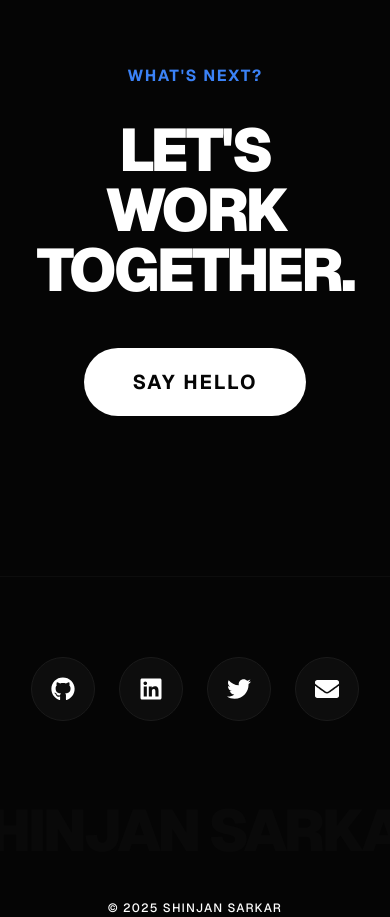
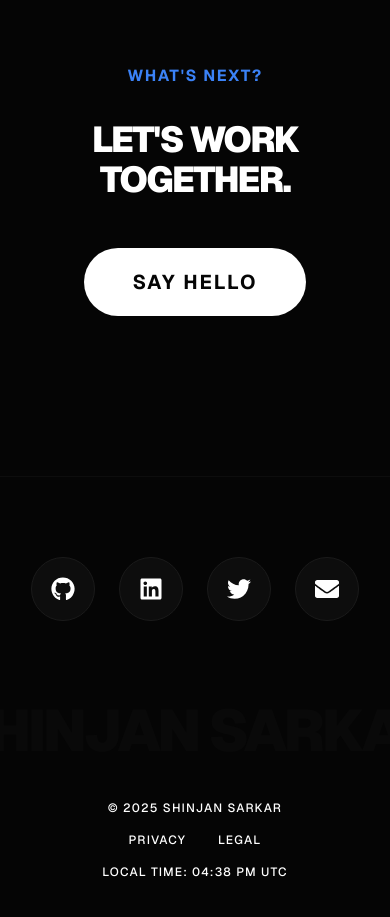
Before and after one commit to shinjansarkar/Shinjan-s-Protfolio, a Next.js app: page / in a window 390 px wide. Shown: the part 7280-8197 px from the top of the page. Built offline with nearby package versions, Linux system fonts and the light colour scheme.

Commit message:
Polish: Adjust Contact typography for mobile

```diff
--- a/components/Contact.tsx
+++ b/components/Contact.tsx
@@ -20,7 +20,7 @@ const Contact = () => {
                     initial={{ opacity: 0, y: 30 }}
                     whileInView={{ opacity: 1, y: 0 }}
                     viewport={{ once: true }}
-                    className="text-6xl md:text-9xl font-black text-white tracking-tighter mb-12"
+                    className="text-4xl sm:text-6xl md:text-9xl font-black text-white tracking-tighter mb-12"
                 >
                     LET'S WORK <br className="hidden md:block" /> TOGETHER.
                 </motion.h2>
```
